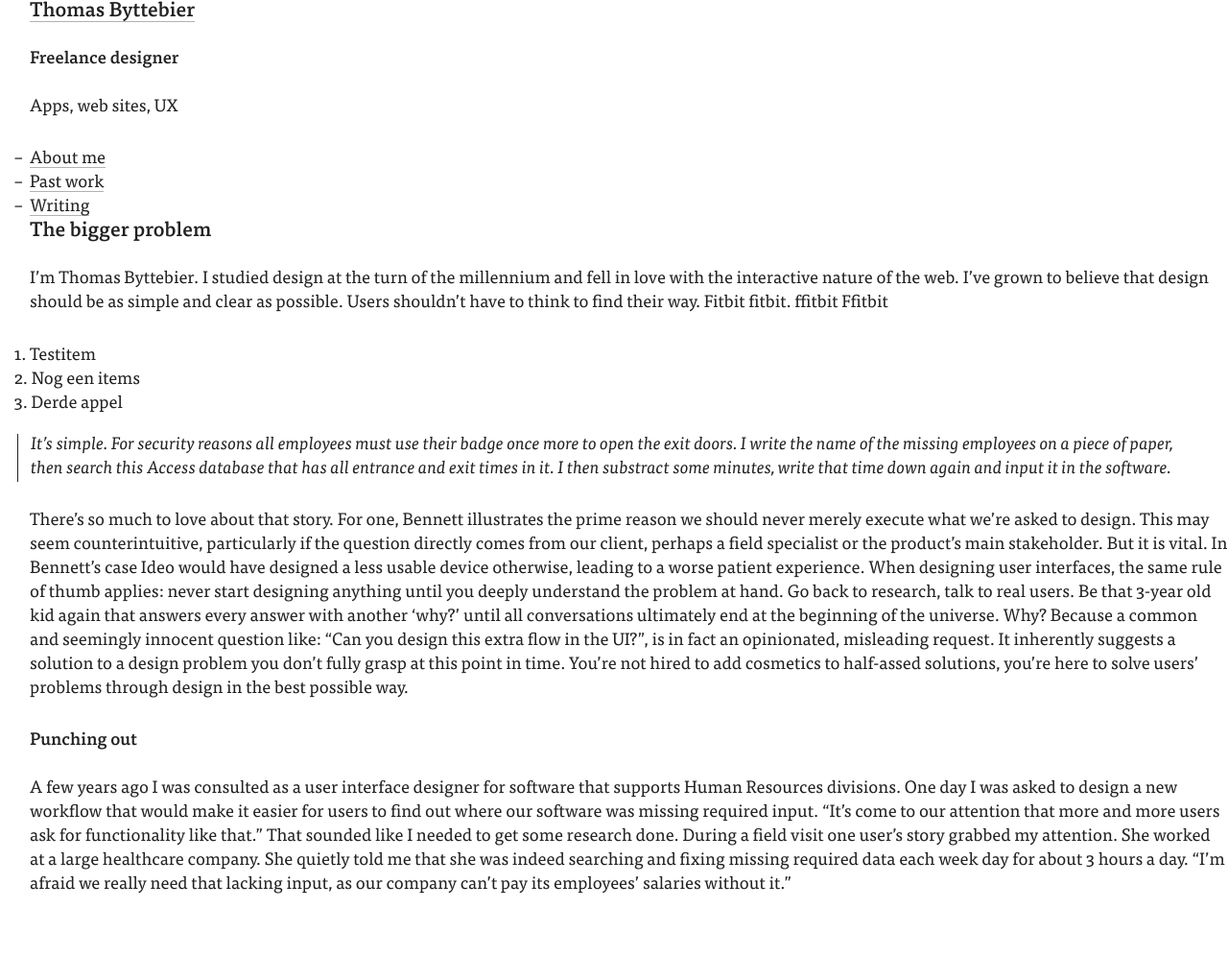
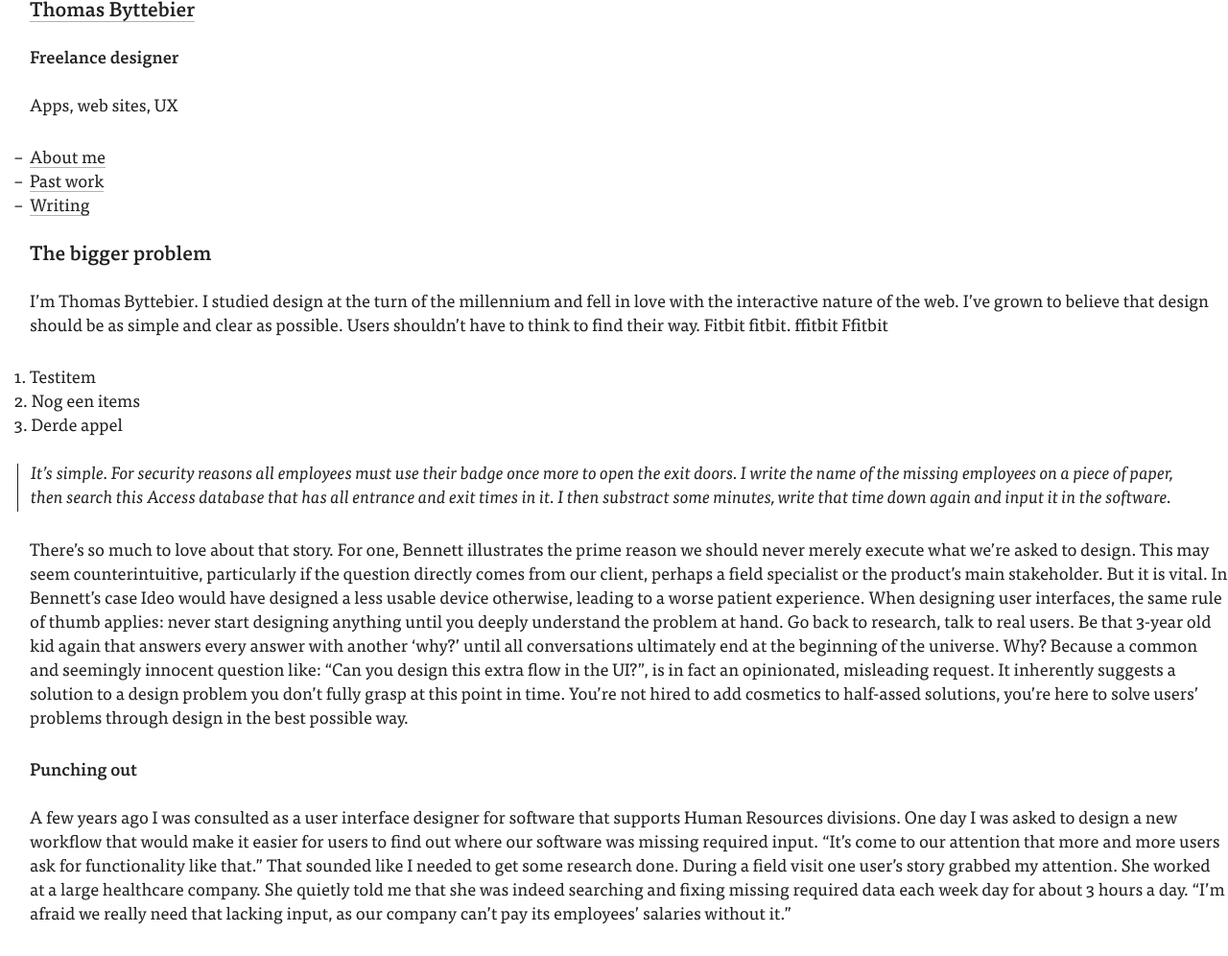
Before and after one commit to thomasbyttebier/thomasbyttebier, a Jekyll site: the page built from index.md, in a window 1280 px wide. Shown: the whole page at 96% size. Built offline with Jekyll 4.4.1, drawn with Linux system fonts in a browser that asks for light colours; before the commit the page ends 964 px from its top, so only the background shows below that.

Commit message:
Made lists follow the baseline grid.

```diff
--- a/css/base.type.css
+++ b/css/base.type.css
@@ -85,13 +85,22 @@
 
 
 
+/**
+ * 1) Remove default padding.
+ * 2) Stay on the baseline grid.
+ */
+
 ul, ol {
-	margin: 0;
-	padding: 0;
+    padding-left: 0; /* [1] */
+    margin-bottom: 1.3888888rem; /* [2] */
 }
 
+/**
+ * 1) Dots are ugly, let's design dashes...
+ */
+
 ul {
-	list-style: none;
+	list-style: none; /* [1] */
 }
 
 	/**
```
